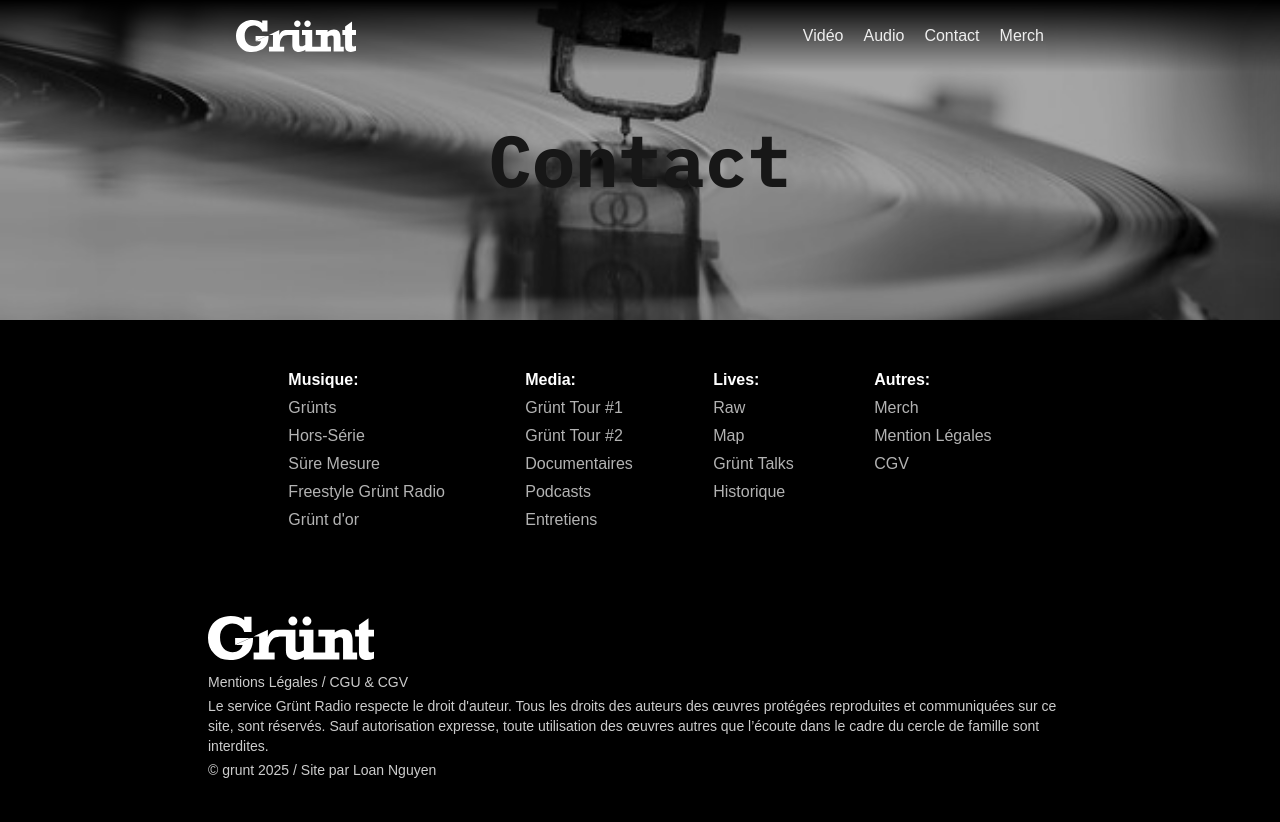
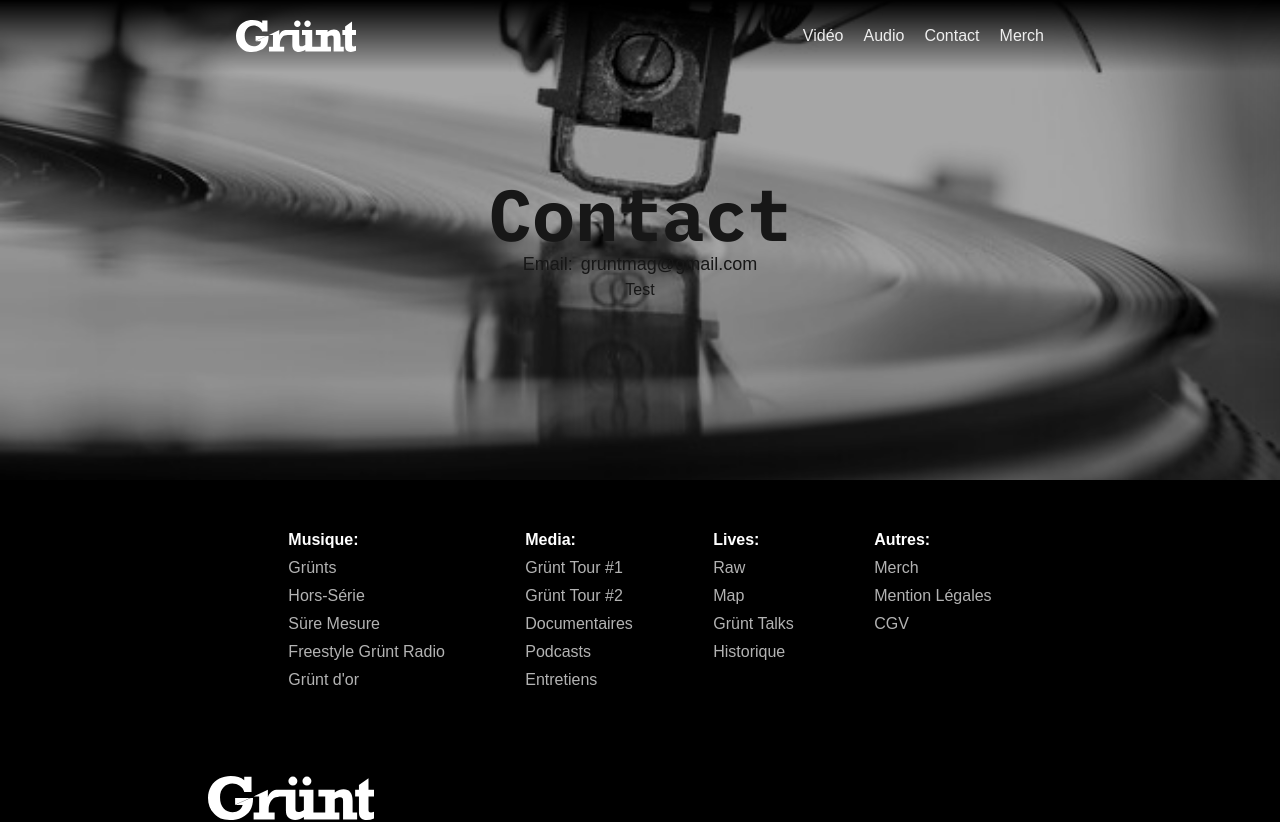
Before and after one commit to v3nel/gruntsiterework, a Next.js app: page /contact in a window 1280 px wide. Shown: the top 822 px of the page. Built offline with nearby package versions, Linux system fonts and the light colour scheme.

Commit message:
Update contact page styling and add email link

```diff
--- a/app/contact/page.tsx
+++ b/app/contact/page.tsx
@@ -1,6 +1,7 @@
 import Navbar from "@/app/components/Navbar";
 import Footer from "@/app/components/Footer";
 import { plex } from "../fonts";
+import Link from "next/link";
 
 export default function Contacts() {
   return (
@@ -9,19 +10,26 @@
       <section id="header" className="relative -mt-[72px]">
         <img
           src="/contact/vinyles.jpg"
-          className="h-[30vh] w-full object-cover sm:h-[40vh]"
+          className="h-[50vh] w-full object-cover sm:h-[60vh]"
         />
 
         <div className="absolute inset-0 flex flex-1 bg-black/35"/>
 
         <div className="flex flex-col inset-0 absolute flex-1 items-center justify-center">
-          <h1 className={`${plex.className} text-7xl font-bold text-center`}>Contact</h1>
+          <h1 className={`${plex.className} text-7xl font-extrabold text-center`}>Contact</h1>
+          <div className="flex flex-row gap-2">
+            <h2 className="text-lg">Email:</h2>
+            <a className="text-lg">gruntmag@gmail.com</a>
+          </div>
+          <div className="">
+            <a>Test</a>
+          </div>
         </div>
-      </section>
-      <section>
-        <div>
+
+        <div className="absolute left-0 right-0 bottom-0 flex flex-row justify-center pb-8">
 
         </div>
+
       </section>
       <Footer/>
     </div>
```
